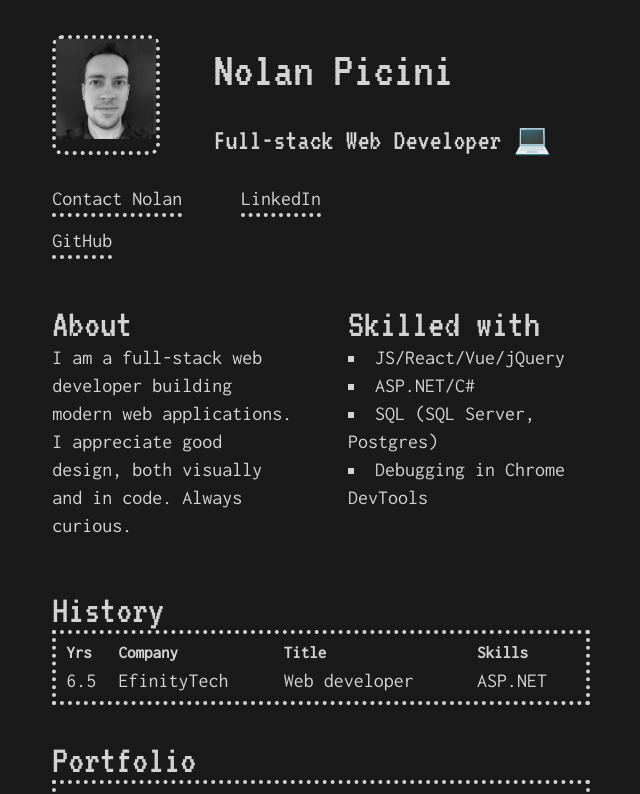
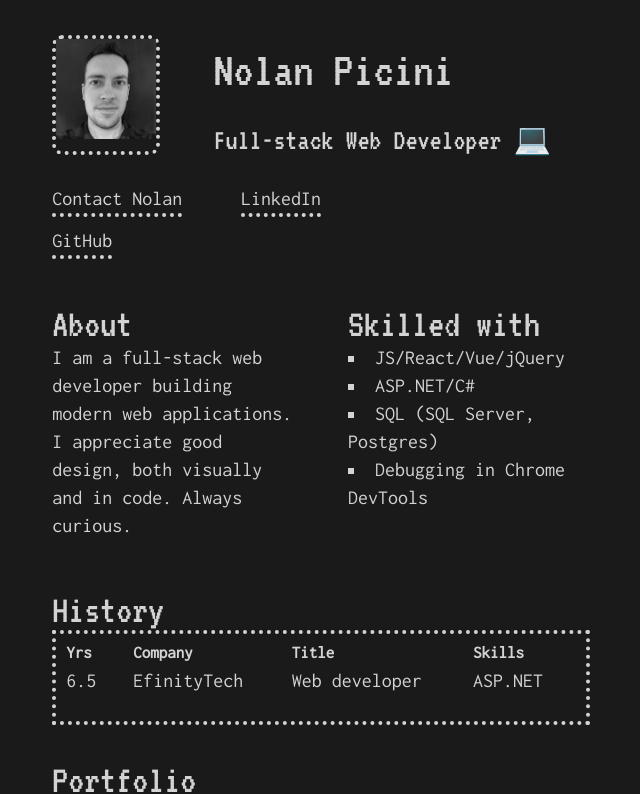
Before and after one commit to NolanPic/picini.io, a React (Create React App) app: page / in a window 1280 px wide. Shown: the top 794 px of the page, without its empty margins (319-959 px from the left). Built offline with nearby package versions, Linux system fonts and the light colour scheme.

Commit message:
Improve table spacing

```diff
--- a/src/sass/main.scss
+++ b/src/sass/main.scss
@@ -77,6 +77,18 @@ table {
     text-align: left;
     font-weight: bolder;
     font-size: 1.7rem;
+  }
+
+  td {
+    padding-bottom: 2rem;
+    padding-right: 2rem;
+    border-bottom: $dotted-border;
+  }
+
+  tr:last-child {
+    td {
+      border-bottom: none;
+    }
   }
 }
 
```
